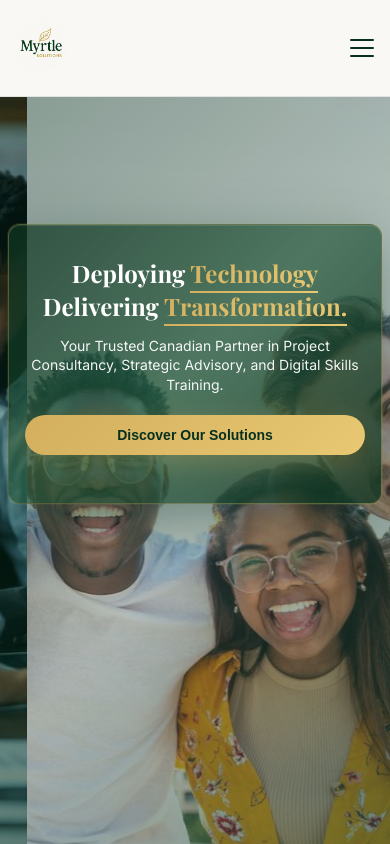
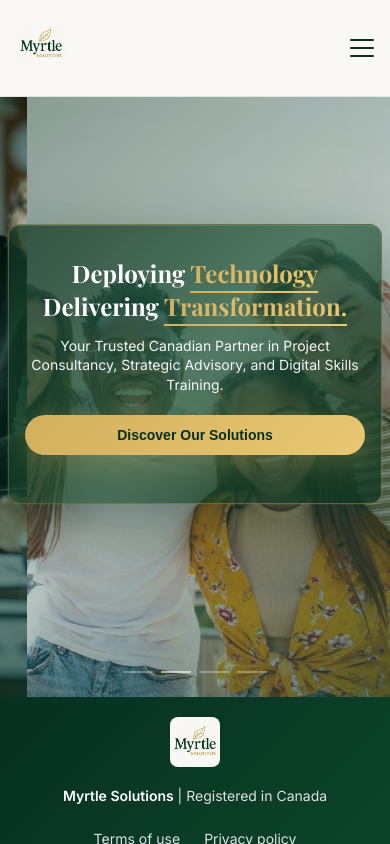
Before and after one commit to harteyhitman/myrtle-solution, a Next.js app: page / in a window 390 px wide. Shown: the top 844 px of the page. Built offline with nearby package versions, Linux system fonts and the light colour scheme; a web font is replaced by a local one.

Commit message:
mobile fix

```diff
--- a/src/app/page.module.scss
+++ b/src/app/page.module.scss
@@ -1,7 +1,7 @@
 // src/app/page.module.scss
 
 .main {
-  min-height: 100vh;
+  min-height: 50vh;
 }
 
 .content {
@@ -18,9 +18,9 @@
 .hero{
     display: flex;
 }
-.section {
-margin-top: 100px;
-}
+// .section {
+// margin-top: 100px;
+// }
 // .homepage{
 //     margin: 0 3rem;
 // }
--- a/src/components/heroSection/herosection.module.scss
+++ b/src/components/heroSection/herosection.module.scss
@@ -10,13 +10,12 @@
   margin-top: 0;
 
   @include mobile {
-    min-height: 100vh;
+    // height: 60vh;
     margin-top: 0;
-    height: 100svh;
   }
 
   @media (max-width: 480px) {
-    height: 100vh;
+    height: 50vh;
   }
 }
 
```
